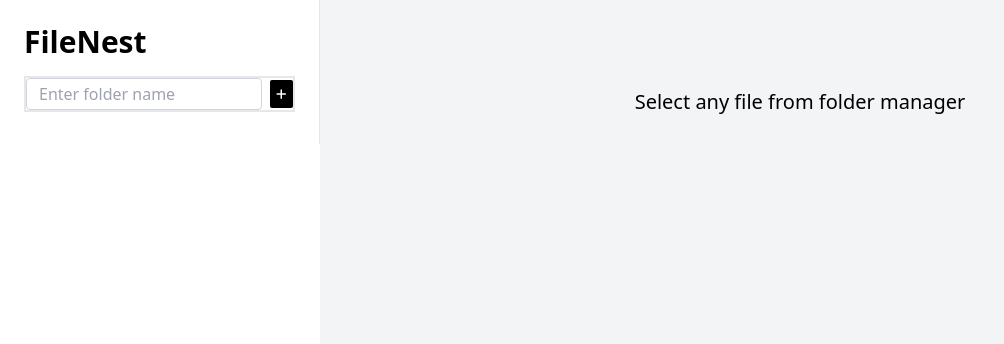
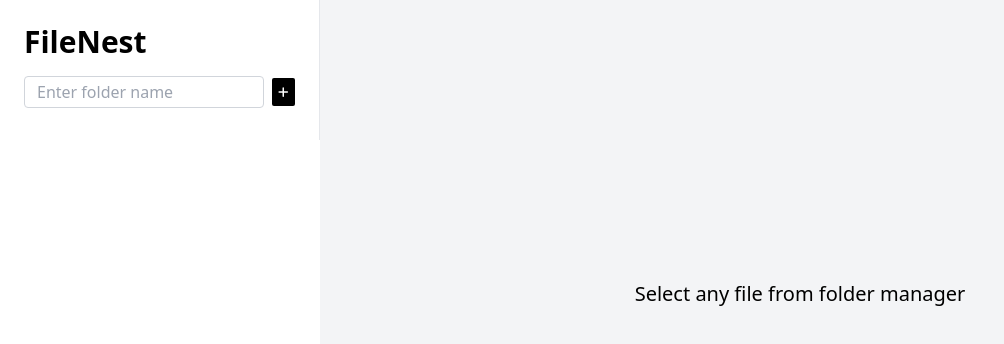
Before and after one commit to 5ahil01/FileNest, a React (Vite) app: page / in a window 1280 px wide. Both pictures are taken after a click on the button 284 px from the left and 92 px from the top of the page. Shown: the top 344 px of the page, without its empty margins (0-1004 px from the left). Built offline with nearby package versions, Linux system fonts and the light colour scheme.

Commit message:
Final Final Update

```diff
--- a/src/Components/Display.jsx
+++ b/src/Components/Display.jsx
@@ -10,7 +10,7 @@ const Display = () => {
       <div className="p-4">
         <Tabs tabList={tabList} activeFile={activeFile} />
       </div>
-      <div className="flex-1 p-4">
+      <div className="flex-1 p-4 ">
         <DisplayFile
           activeFileData={activeFile}
           tabListLength={tabList.length}
--- a/src/Components/DisplayFile.jsx
+++ b/src/Components/DisplayFile.jsx
@@ -3,13 +3,13 @@ import TextEditor from "./TextEditor";
 
 const DisplayFile = ({ activeFileData, tabListLength }) => {
   return (
-    <div className="flex-1 ">
+    <div className="w-full h-full flex-1">
       {activeFileData && tabListLength > 0 && (
         <TextEditor activeFile={activeFileData} />
       )}
       {(!activeFileData || tabListLength === 0) && (
-        <div className="w-full h-full flex items-center justify-center ">
-          <p className="text-xl">Select any file from folder manager</p>
+        <div className="w-full h-full flex  justify-center  ">
+          <p className="mt-48 text-xl">Select any file from folder manager</p>
         </div>
       )}
     </div>
--- a/src/Components/FolderManager.jsx
+++ b/src/Components/FolderManager.jsx
@@ -46,11 +46,11 @@ const FolderManager = () => {
             </div>
           )}
           {isInput && (
-            <div className="flex items-center justify-between gap-2 border-2 ">
+            <div className="flex items-center justify-between gap-2  ">
               <input
                 type="text"
                 placeholder="Enter folder name"
-                className="h-8 w-[60%] px-3 flex-1 border border-gray-300 focus:outline-none focus:ring-2 focus:ring-black rounded"
+                className="h-8 w-[60%] px-3 flex-1 border  border-gray-300 focus:outline-none focus:ring-2 focus:ring-black rounded"
                 onChange={(e) => setFolderName(e.target.value)}
                 onBlur={(e) => handleOnBlur(e)}
               />
```
